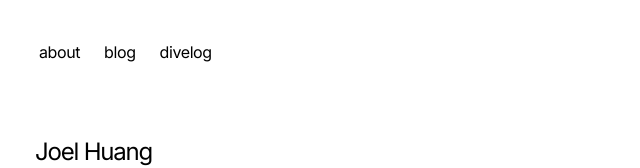
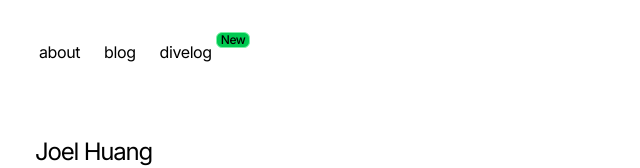
Before and after one commit to joel-huang/blog, a Next.js app: page / in a window 1280 px wide. Shown: the top 168 px of the page, without its empty margins (317-957 px from the left). Built offline with nearby package versions, Linux system fonts and the light colour scheme.

Commit message:
style: add new badge to nav

```diff
--- a/app/components/nav.tsx
+++ b/app/components/nav.tsx
@@ -1,6 +1,11 @@
 import Link from "next/link";
 
-const navItems = {
+type NavItem = {
+  name: string;
+  badge?: string;
+};
+
+const navItems: Record<string, NavItem> = {
   "/": {
     name: "about",
   },
@@ -9,6 +14,7 @@ const navItems = {
   },
   "/divelog": {
     name: "divelog",
+    badge: "New",
   },
 };
 
@@ -21,14 +27,19 @@ export function Navbar() {
           id="nav"
         >
           <div className="flex flex-row space-x-0 pr-10">
-            {Object.entries(navItems).map(([path, { name }]) => {
+            {Object.entries(navItems).map(([path, item]) => {
               return (
                 <Link
                   key={path}
                   href={path}
-                  className="transition-all hover:text-neutral-800 dark:hover:text-neutral-200 flex align-middle relative py-1 px-2 m-1"
+                  className="transition-all hover:text-foreground-highlight dark:hover:text-foreground-highlight flex align-middle relative py-1 px-2 m-1"
                 >
-                  {name}
+                  {item.name}
+                  {item.badge && (
+                    <span className="ml-1 -mt-2 h-4 px-1 flex items-center justify-center text-[0.75rem] font-medium rounded-md bg-green-500 border border-green-300">
+                      {item.badge}
+                    </span>
+                  )}
                 </Link>
               );
             })}
```
